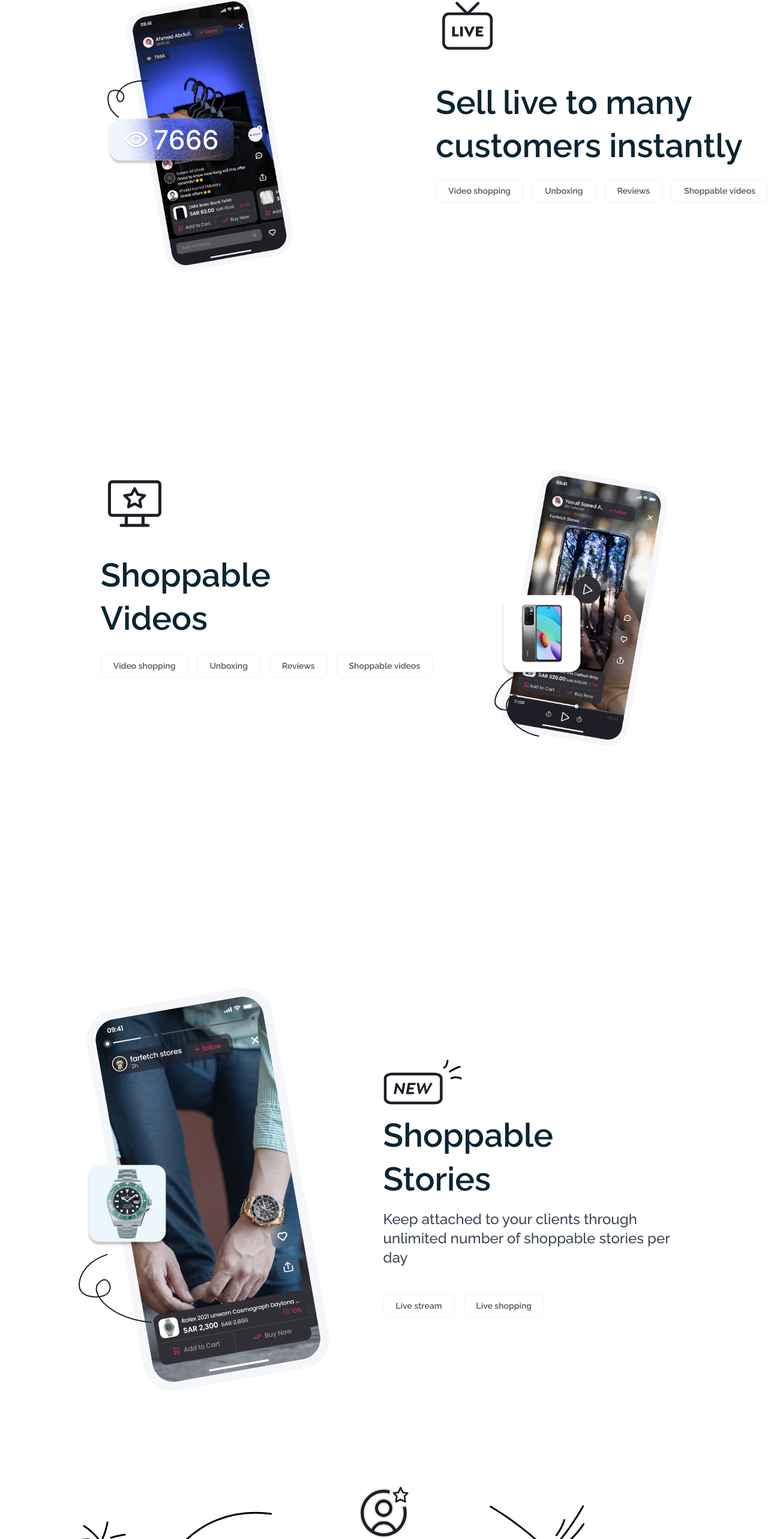
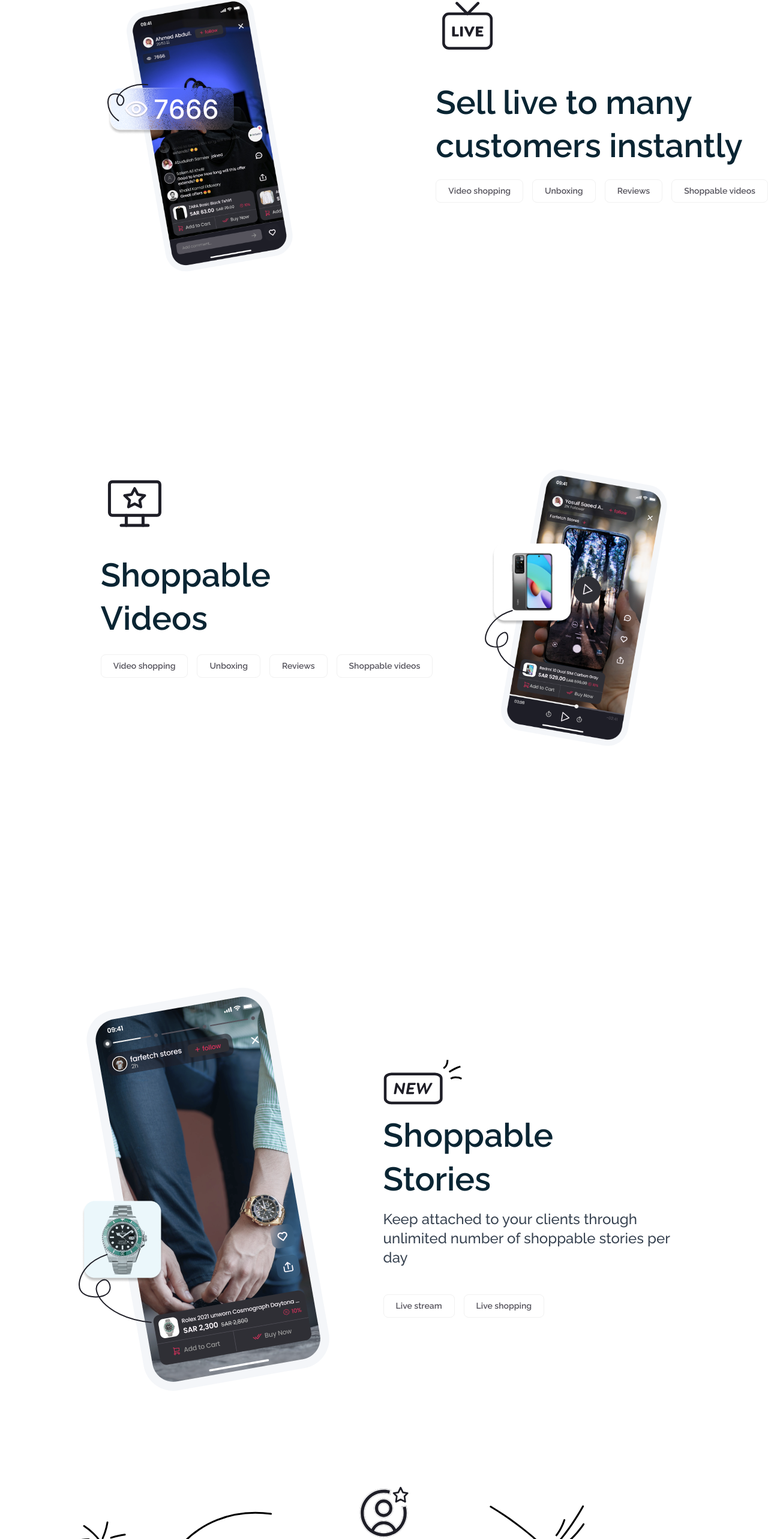
Before and after one commit to omaritooo/Bayn, a Nuxt app: page /business in a window 1280 px wide. Shown: the part 1171-3737 px from the top of the page at 60% size. Built offline with nearby package versions, Linux system fonts and the light colour scheme; what tailwindcss-text-fill-stroke would draw is missing.

Commit message:
business resp

```diff
--- a/components/Busine/Business2.vue
+++ b/components/Busine/Business2.vue
@@ -1,32 +1,28 @@
 <template>
   <div
-    class="flex flex-col md:flex-row justify-center gap-x-[6px] 2xl:gap-x-16 pr-[16px] xl:px-[130px] 2xl:px-80 py-[150px]"
+    class="flex flex-col lg:flex-row justify-between lg:justify-center gap-x-[6px] 2xl:gap-x-16 xl:px-[130px] 2xl:px-80 py-[150px]"
   >
-    <div class="relative order-last md:flex-1 md:order-first">
+    <div class="relative order-last mx-auto mb-[40px] lg:mb-0 lg:flex-1 md:order-first">
       <div class="lg:w-[575.1px] md:w-[464.84px] md:h-[370.38px] lg:h-[551.47px]">
         <img class="object-cover" src="/1922 2.png" alt />
       </div>
       <div
-        class="absolute scale-[80%] lg:scale-100 flex z-20 xl:-left-52 h-fit md:top-[15%] md:-left-72 lg:-left-72 lg:top-[15%] xl:top-[27%]"
+        class="absolute scale-[80%] lg:scale-100 flex z-20 xl:-left-52 h-fit top-[27%] -left-[70%] lg:-left-72 lg:top-[15%] xl:top-[27%]"
       >
-        <div class="h-fit w-fit">
-          <img class src="01.png" alt />
-        </div>
-        <div>
-          <img src="02.png" alt />
-        </div>
+        <img class src="01.png" alt />
+        <img src="02.png" alt />
       </div>
       <div class="absolute px-10 py-14 bg-white top-[29%] z-10 left-[20%]"></div>
     </div>
-    <div class="flex flex-col gap-y-[50px] lg:mx-auto md:flex-1">
+    <div class="flex flex-col gap-y-[50px] md:mx-auto md:flex-1">
       <div class="pb-12 pt-6 flex flex-col gap-y-[40px]">
         <!-- <h1 class="font-[600] w-fit text-[28px] text-[#D8315B] uppercase">for Business Owner</h1> -->
         <div class="flex flex-col gap-y-[30px] lg:gap-y-[50px]">
           <p
-            class="font-[600] max-w-[356.61px] md:max-w-[503.02px] text-[38px] text-center md:text-left lg:text-[48px] text-[#0A2533] leading-45 lg:leading-[60px]"
+            class="font-[600] max-w-[356.61px] md:max-w-[503.02px] text-[38px] text-center lg:text-left lg:text-[48px] text-[#0A2533] leading-45 lg:leading-[60px]"
           >Instant sales from livestream & shoppable videos</p>
           <p
-            class="font-[500] leading-[24px] lg:leading-[32px] md:max-w-[347.44px] lg:max-w-[497.85px] max-w-fit text-[18px] lg:text-[24px] text-[#394452]"
+            class="font-[500] leading-[24px] lg:leading-[32px] mx-auto lg:mx-0 md:max-w-[347.44px] lg:max-w-[497.85px] max-w-fit text-[18px] lg:text-[24px] text-[#394452]"
           >
             Integrating with bayn gives you the ability to do something you’ve
             never done before: bring in products to your store promotions (video
@@ -36,7 +32,7 @@
         <!-- <button
                     class="bg-black font-semibold rounded-[8px] text-[14px] px-[20px] py-[15px] text-white w-fit"
         >Start a campaign</button>-->
-        <div class="flex">
+        <div class="flex mx-auto lg:mx-0">
           <div>
             <svg
               width="18"
--- a/components/Busine/Hire.vue
+++ b/components/Busine/Hire.vue
@@ -1,6 +1,6 @@
 <template>
-  <div class="container mx-auto overflow-x-hidden">
-    <div class="md:flex relative hidden flex-col justify-center gap-y-[19px]">
+  <div class="container mx-auto overflow-x-hidden max-w-screen">
+    <div class="md:flex relative hidden flex-col overflow-x-hidden justify-center gap-y-[19px]">
       <svg
         class="mx-auto"
         width="82"
@@ -95,7 +95,7 @@
       </svg>
       <svg
         id="squiggleleft"
-        class="absolute md:top-[13%] md:left-[10%] lg:top-[13%] lg:left-[14%] xl:top-[13%] xl:left-[18%] 2xl:left-1/3"
+        class="absolute md:top-[13%] md:left-[10%] lg:top-[13%] lg:left-[14%] xl:top-[13%] xl:left-[18%] 2xl:left-1/4"
         width="224"
         height="237"
         viewBox="0 0 224 237"
@@ -186,7 +186,7 @@
       </svg>
     </div>
     <div
-      class="lg:flex hidden gap-x-[60px] xl:-translate-x-40 lg:w-[125%] 2xl:w-[100%] h-[100%] py-20 overflow-hidden"
+      class="lg:flex hidden gap-x-[60px] xl:-translate-x-40 2xl:-translate-x-52 lg:w-screen xl:w-[125%] 2xl:w-screen h-[100%] py-20"
     >
       <div class="relative translate-y-[70px]">
         <img class="relative z-20" src="/Ellipse 4.png" />
@@ -245,7 +245,7 @@
         </div>
       </div>
     </div>
-    <div class="hidden lg:hidden">
+    <div class="hidden md:block lg:hidden">
       <img src="/Group 48 1.png" alt />
     </div>
   </div>
--- a/components/Busine/Sell.vue
+++ b/components/Busine/Sell.vue
@@ -1,15 +1,18 @@
 <template>
   <div
-    class="py-[89px] relative flex flex-col md:flex-row gap-x-[62px] mx-auto container lg:gap-x-[14px] justify-center"
+    class="py-[89px] relative flex flex-col md:flex-row gap-x-[62px] mx-auto container md:gap-x-[14px] justify-center"
   >
     <div class="gradi"></div>
     <div class="relative z-30 order-last mx-auto my-auto md:order-first md:ml-auto">
       <div class="w-[277px] h-[430px] lg:h-[613.15px]">
         <img class="object-cover" src="/phone.png" alt />
       </div>
-      <img src="/views.png" class="absolute -left-8 top-1/3" />
+      <img
+        src="/views.png"
+        class="absolute scale-75 -left-8 top-[30%] lg:-left-8 lg:top-1/4 lg:scale-100"
+      />
       <svg
-        class="absolute top-[23%] -left-8"
+        class="absolute -left-6 top-[24%] lg:top-[24%] lg:-left-8 scale-75 lg:scale-100"
         width="68"
         height="64"
         viewBox="0 0 68 64"
--- a/components/Busine/Shoppable.vue
+++ b/components/Busine/Shoppable.vue
@@ -1,24 +1,19 @@
 <template>
   <div
-    class="
-      pt-[89px]
-      pb-[160px]
-      relative
-      flex flex-col
-      md:flex-row md:gap-x-[71px]
-      xl:gap-x-[90px]
-      2xl:gap-x-[114px]
-      justify-center
-    "
+    class="pt-[89px] pb-[160px] relative flex flex-col md:flex-row md:gap-x-[71px] xl:gap-x-[90px] 2xl:gap-x-[114px] justify-center"
   >
     <!-- <div class="gradi"></div> -->
     <div class="relative z-30 mt-[15px] md:mt-0 mx-auto md:mx-0">
       <div class="w-[277px] h-[441px] lg:w-full lg:h-full">
         <img class="mx-auto md:mx-0" src="/Rectangle 21.png" />
       </div>
-      <img class="absolute left-0 top-[44%]" src="/Rectangle 1281.png" alt />
+      <img
+        class="absolute top-[43%] -left-[2%] scale-75 lg:scale-100 lg:-left-2 lg:top-[53%] 2xl:left-0 2xl:top-[49%]"
+        src="/Rectangle 1281.png"
+        alt
+      />
       <svg
-        class="absolute top-[66%] -left-[3%]"
+        class="absolute top-[66%] -left-[3%] scale-75 lg:scale-100"
         width="122"
         height="116"
         viewBox="0 0 122 116"
@@ -67,72 +62,21 @@
       </svg>
 
       <h1
-        class="
-          mt-[14px]
-          max-w-[330px]
-          lg:max-w-[284px]
-          text-[38px] text-center
-          md:text-left
-          mx-auto
-          md:mx-0
-          lg:text-[55px]
-          leading-[73px]
-          font-[600]
-          text-[#0A2533]
-        "
-      >
-        Shoppable Stories
-      </h1>
+        class="mt-[14px] max-w-[330px] lg:max-w-[284px] text-[38px] text-center md:text-left mx-auto md:mx-0 lg:text-[55px] leading-[73px] font-[600] text-[#0A2533]"
+      >Shoppable Stories</h1>
       <p
-        class="
-          text-[18px]
-          lg:text-[24px] lg:leading-[32px]
-          text-center
-          md:text-left
-          mx-auto
-          md:mx-0
-          leading-[24px]
-          font-[500]
-          max-w-[335.74px]
-          lg:max-w-[497.85px]
-          text-[#394452]
-          mt-[15px]
-        "
+        class="text-[18px] lg:text-[24px] lg:leading-[32px] text-center md:text-left mx-auto md:mx-0 leading-[24px] font-[500] max-w-[335.74px] lg:max-w-[497.85px] text-[#394452] mt-[15px]"
       >
         Keep attached to your clients through unlimited number of shoppable
         stories per day
       </p>
       <div class="flex gap-x-[15px] mx-auto md:mx-0 mt-[15px] md:mt-[45px]">
         <div
-          class="
-            px-[20px]
-            py-[10px]
-            bg-transparent
-            rounded-[8px]
-            text-[#56545D] text-[14px]
-            leading-[16.44px]
-            font-[600]
-            border-[1px] border-[#F1F1F1]
-            w-fit
-          "
-        >
-          Live stream
-        </div>
+          class="px-[20px] py-[10px] bg-transparent rounded-[8px] text-[#56545D] text-[14px] leading-[16.44px] font-[600] border-[1px] border-[#F1F1F1] w-fit"
+        >Live stream</div>
         <div
-          class="
-            px-[20px]
-            py-[10px]
-            bg-transparent
-            rounded-[8px]
-            text-[#56545D] text-[14px]
-            leading-[16.44px]
-            font-[600]
-            border-[1px] border-[#F1F1F1]
-            w-fit
-          "
-        >
-          Live shopping
-        </div>
+          class="px-[20px] py-[10px] bg-transparent rounded-[8px] text-[#56545D] text-[14px] leading-[16.44px] font-[600] border-[1px] border-[#F1F1F1] w-fit"
+        >Live shopping</div>
       </div>
     </div>
   </div>
--- a/components/Busine/Videos.vue
+++ b/components/Busine/Videos.vue
@@ -7,9 +7,13 @@
       <div class="w-[277px] h-[421.3px] lg:h-[613.15px]">
         <img class="object-cover my-auto" src="/Rectangle 19.png" />
       </div>
-      <img class="absolute left-0 top-[34%] md:scale-50 lg:scale-100" src="/notif2.png" alt />
+      <img
+        class="absolute left-0 top-[34%] lg:top-[20%] lg:-left-4 2xl:top-[24%] 2xl:-left-7 md:scale-75 lg:scale-100"
+        src="/notif2.png"
+        alt
+      />
       <svg
-        class="absolute top-[55%] -left-[4%]"
+        class="absolute top-[55%] -left-[10%] 2xl:top-[37%] lg:top-[38%] lg:-left-[10%]"
         width="75"
         height="108"
         viewBox="0 0 75 108"
```
